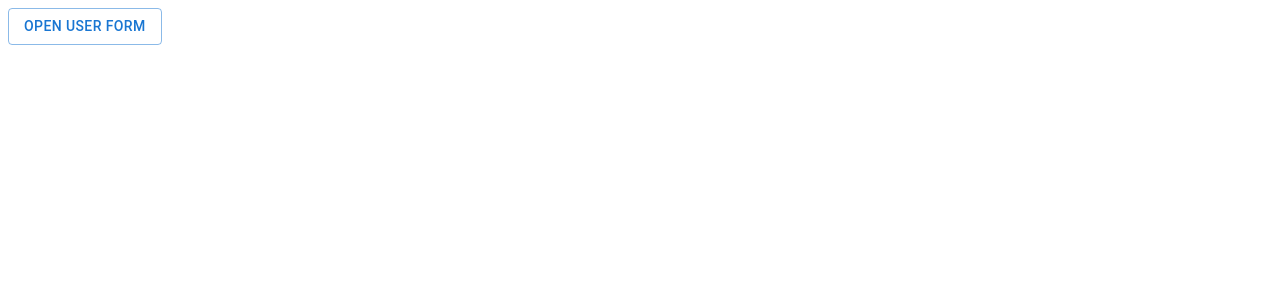
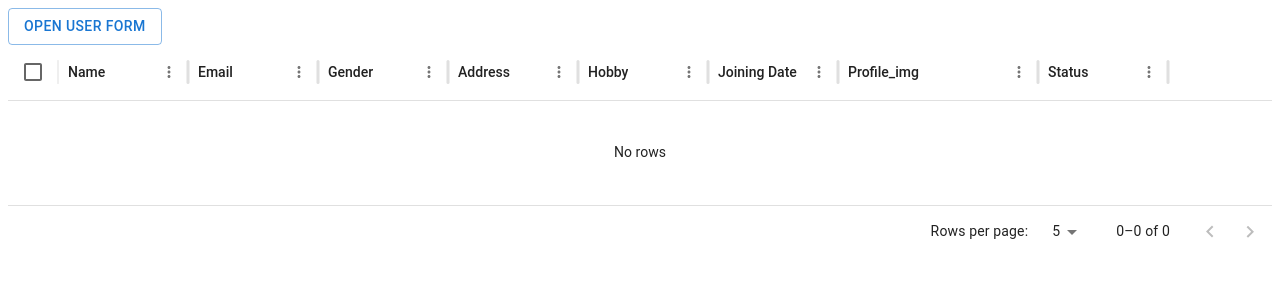
Before and after one commit to chandanikothiya/admin, a React (Vite) app: page / in a window 1280 px wide. Shown: the top 300 px of the page. Built offline with nearby package versions, Linux system fonts and the light colour scheme.

Commit message:
add_display

```diff
--- a/package.json
+++ b/package.json
@@ -14,6 +14,7 @@
     "@emotion/styled": "^11.14.1",
     "@mui/icons-material": "^7.3.6",
     "@mui/material": "^7.3.6",
+    "@mui/x-data-grid": "^8.22.0",
     "formik": "^2.4.9",
     "react": "^19.2.0",
     "react-dom": "^19.2.0",
--- a/src/componets/MyRadiobtn/MyRadiobtn.jsx
+++ b/src/componets/MyRadiobtn/MyRadiobtn.jsx
@@ -12,7 +12,7 @@ function MyRadiobtn({data,label,...props}) {
     console.log(props);
 
     return (
-            <FormControl>
+            <FormControl  error={meta.error && meta.touched }>
                 <FormLabel id="demo-radio-buttons-group-label">{label}</FormLabel>
                 <RadioGroup
                     {...field}
--- a/src/componets/MySwitch/MySwitch.jsx
+++ b/src/componets/MySwitch/MySwitch.jsx
@@ -1,20 +1,36 @@
 import React from 'react';
+import FormLabel from '@mui/material/FormLabel';
+import FormControl from '@mui/material/FormControl';
+import FormGroup from '@mui/material/FormGroup';
+import FormControlLabel from '@mui/material/FormControlLabel';
+import FormHelperText from '@mui/material/FormHelperText';
 import Switch from '@mui/material/Switch';
 import { useField } from 'formik';
 
-function MySwitch({ label, ...props }) {
+function MySwitch({ label, display, ...props }) {
 
     const [field, meta] = useField(props);
+    console.log(field,meta);
 
     return (
         <>
-            <Switch
-                {...field}
-                {...label}
-                 />
+            <FormControl  error={meta.error && meta.touched }
+            component="fieldset" variant="standard">
+                <FormLabel component="legend">{label}</FormLabel>
+                <FormGroup>
+                    <FormControlLabel
+                        {...field}
+                        control={
+                            <Switch checked={field.value} />
+                        }
+                        label={display}
+                    />
+                </FormGroup>
                 {
-                    meta.error && meta.touched ? <p style={{color:'red'}}>{meta.error}</p> : ""
+                    meta.error && meta.touched ?
+                        <FormHelperText style={{ color: 'red' }}>{meta.error}</FormHelperText> : ""
                 }
+            </FormControl>
         </>
     );
 }
--- a/src/componets/MyTextField/MyTextField.jsx
+++ b/src/componets/MyTextField/MyTextField.jsx
@@ -12,8 +12,8 @@ import { useField } from 'formik';
 function MyTextField({ type = "text", data = [], ...props }) {
 
     const [field, meta] = useField(props);
-    console.log("Field", field);
-    console.log("meta", meta);
+    console.log("Fieldqqq", field);
+    console.log("metaqqq", meta);
     console.log(props);
     console.log(data);
 
--- a/src/container/user/User.jsx
+++ b/src/container/user/User.jsx
@@ -147,10 +147,10 @@ function User(props) {
     console.log(errors, touched, values);
     //touched is give true if any filed touch mena appde koi field ne touch kari hoi tyare
 
-    console.log(values.hobby);
+    // console.log(values.hobby);
 
     function handlehchange(val) {
-        console.log(values.hobby, formikobj.initialValues.hobby);
+        console.log(formikobj.initialValues.hobby,values.hobby);
 
         if (values.hobby.includes(val)) {
             const x = values.hobby.filter((v) => v !== val)
--- a/src/container/user/UserForm.jsx
+++ b/src/container/user/UserForm.jsx
@@ -1,4 +1,4 @@
-import React from 'react';
+import React, { useEffect, useState } from 'react';
 import Button from '@mui/material/Button';
 import TextField from '@mui/material/TextField';
 import Dialog from '@mui/material/Dialog';
@@ -13,11 +13,23 @@ import UploadFile from '../../componets/UploadFile/UploadFile';
 import MyRadiobtn from '../../componets/MyRadiobtn/MyRadiobtn';
 import MyCheckbox from '../../componets/MyCheckbox/MyCheckbox';
 import MySwitch from '../../componets/MySwitch/MySwitch';
+import { DataGrid } from '@mui/x-data-grid';
+
 
 
 function UserForm(props) {
 
     const [open, setOpen] = React.useState(false);
+    const [data, setData] = useState([]);
+
+    const getdata = () => {
+        const localdata = JSON.parse(localStorage.getItem("user")) || [];
+        setData(localdata)
+    }
+
+    useEffect(() => {
+        getdata();
+    }, [])
 
     const handleClickOpen = () => {
         setOpen(true);
@@ -69,8 +81,8 @@ function UserForm(props) {
 
     let userSchema = object({
         name: string()
-            .required('Please Enter Name')
-            .matches(/[a-zA-Z]+\\.?/, 'Pls enter proper name'),
+            .required('Please Enter Name'),
+        // .matches(/[a-zA-Z]+\\.?/, 'Pls enter proper name'),
         email: string()
             .email()
             .required('Please Enter Email'),
@@ -113,30 +125,32 @@ function UserForm(props) {
 
                 return val.size <= 2 * 1024 * 1024
             }),
-            togglebtn: boolean().required().oneOf([true],"toggle must be select")
+        status: boolean().required().oneOf([true], "Status must be active")
     })
 
-    //formik code
-    const formikobj = useFormik({
-        initialValues: {
-            name: '',
-            email: '',
-            password: '',
-            cpassword: '',
-            address: '',
-            jd: '',
-            profile_img: ''
-        },
-        validationSchema: userSchema,
-        onSubmit: values => {
-            console.log(values);
-        },
-    });
+    function handlesubmit(values) {
+        console.log("ok", values.profile_img.name);
+        const localdata = JSON.parse(localStorage.getItem("user")) || [];
 
-    //disstructring
-    const { handleSubmit, handleChange, values, errors, touched, handleBlur, setFieldValue } = formikobj;
-    console.log(errors, touched);
-    //touched is give true if any filed touch mena sappde koui field ne touch kari hoi tyare
+        localdata.push({ ...values, profile_img: values.profile_img.name, id: crypto.randomUUID() });
+        // console.log(localdata);
+
+        localStorage.setItem("user", JSON.stringify(localdata))
+    }
+
+    const columns = [
+        { field: 'name', headerName: 'Name', width: 130 },
+        { field: 'email', headerName: 'Email', width: 130 },
+        { field: 'gender', headerName: 'Gender', width: 130 },
+        { field: 'address', headerName: 'Address', width: 130 },
+        { field: 'hobby', headerName: 'Hobby', width: 130 },
+        { field: 'jd', headerName: 'Joining Date', width: 130 },
+        { field: 'profile_img', headerName: 'Profile_img', width: 200 },
+        { field: 'status', headerName: 'Status', width: 130 },
+
+    ];
+
+    const paginationModel = { page: 0, pageSize: 5 };
 
     return (
         <div>
@@ -159,14 +173,15 @@ function UserForm(props) {
                                 gender: '',
                                 hobby: [],
                                 profile_img: '',
-                                togglebtn:false
+                                status: false
                             }}
                             validationSchema={userSchema}
                             onSubmit={(values) => {
-                                console.log(values);
+                                console.log("jjj", values);
+                                handlesubmit(values);
                             }}
                         >
-                            <Form id="subscription-form">
+                            <Form>
                                 <MyTextField
                                     id="name"
                                     name="name"
@@ -224,8 +239,14 @@ function UserForm(props) {
                                     id="country"
                                     name="country"
                                     label="Country"
+                                    InputLabelProps={{ shrink: true, required: true }}
                                     select
                                     data={country}
+                                    slotProps={{
+                                        select: {
+                                            native: true,
+                                        },
+                                    }}
                                 />
 
                                 <UploadFile
@@ -233,23 +254,34 @@ function UserForm(props) {
                                 />
 
                                 <MySwitch
-                                    label="Switch"
-                                    name="togglebtn"
+                                    label="Status"
+                                    name="status"
+                                    display="Active / Inactive"
                                 />
+
+                                <DialogActions>
+                                    <Button onClick={handleClose}>Cancel</Button>
+                                    <Button type="submit" >
+                                        Submit
+                                    </Button>
+                                </DialogActions>
 
                             </Form>
                         </Formik>
                     </DialogContent>
-                    <DialogActions>
-                        <Button onClick={handleClose}>Cancel</Button>
-                        <Button type="submit" form="subscription-form">
-                            Submit
-                        </Button>
-                    </DialogActions>
+
 
                 </Dialog>
             </React.Fragment>
 
+            <DataGrid
+                rows={data}
+                columns={columns}
+                initialState={{ pagination: { paginationModel } }}
+                pageSizeOptions={[5, 10]}
+                checkboxSelection
+                sx={{ border: 0 }}
+            />
         </div >
     );
 }
```
Also changed, not shown: 1 other file (tests, documents, lock files or other folders).
